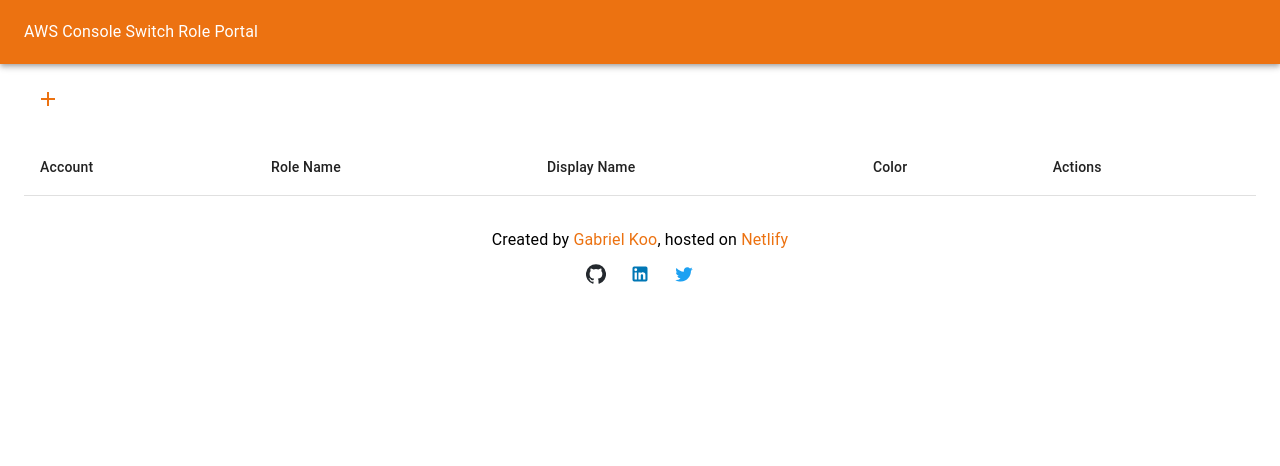
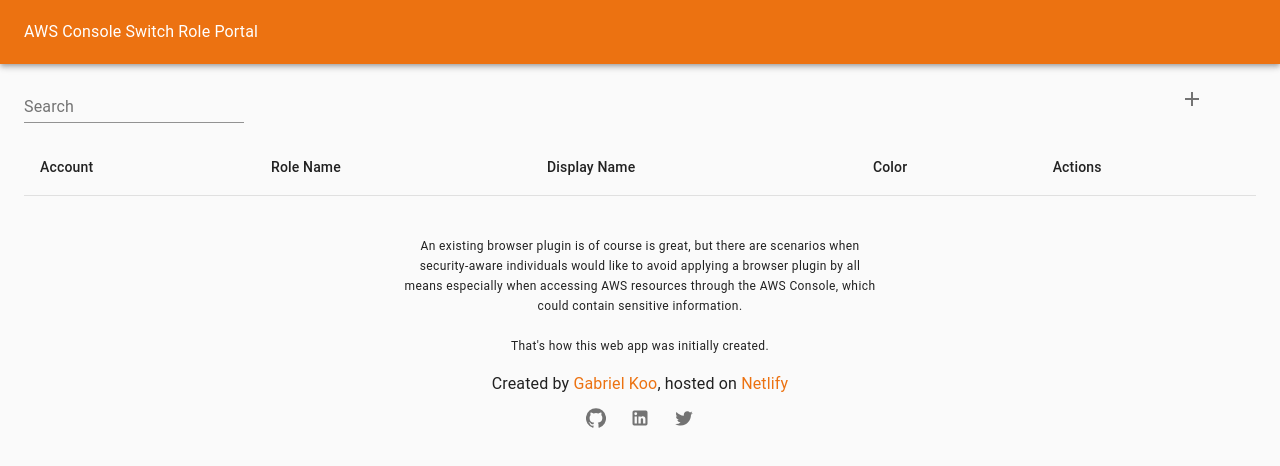
Before and after one commit to gabrielkoo/aws-console-switch-role-portal, a React (Create React App) app: page / in a window 1280 px wide. Shown: the top 466 px of the page. Built offline with nearby package versions, Linux system fonts and the light colour scheme.

Commit message:
more edits

```diff
--- a/src/App.tsx
+++ b/src/App.tsx
@@ -1,23 +1,31 @@
 import React, { useState } from 'react';
 import { useLocalStorage } from 'react-use';
 import { v4 as uuidv4 } from 'uuid';
+import { createMuiTheme } from '@material-ui/core/styles';
 import { MuiThemeProvider } from '@material-ui/core/styles';
-import { Container, Grid, IconButton } from '@material-ui/core';
+import {
+  Container,
+  CssBaseline,
+  Grid,
+  IconButton,
+  TextField,
+  useMediaQuery,
+} from '@material-ui/core';
 import { Add as AddIcon } from '@material-ui/icons';
 import Footer from './components/Footer';
 import RoleList from './components/RoleList';
 import SwitchRoleModal from './components/SwitchRoleModal';
 import TopBar from './components/TopBar';
-import { theme } from './styles';
 import { Role } from './types';
 
 const App = () => {
   const [roleList, setRoleList] = useLocalStorage<Role[]>('roleList', []);
-  const [formMode, setFormMode] = useState('');
-  const [recordId, setRecordId] = useState('');
+  const [formMode, setFormMode] = useState<'create' | 'edit' | ''>('');
+  const [recordId, setRecordId] = useState<string>('');
   const [initialValues, setInitialValues] = useState<Role | undefined>(
     undefined,
   );
+  const [search, setSearch] = useState('');
   const [open, setOpen] = useState<boolean>(false);
 
   const handleClose = React.useCallback(() => {
@@ -81,29 +89,57 @@
     handleOpen();
   }, [formMode, recordId, roleList, setInitialValues, handleOpen, handleClose]);
 
+  const filteredRoleList = React.useMemo(() => {
+    return (
+      roleList?.filter(role =>
+        Object.values(role).some(value =>
+          value?.toLowerCase().includes(search),
+        ),
+      ) ?? []
+    );
+  }, [roleList, search]);
+
+  const prefersDarkMode = useMediaQuery('(prefers-color-scheme: dark)');
+  const theme = React.useMemo(
+    () =>
+      createMuiTheme({
+        palette: {
+          type: prefersDarkMode ? 'dark' : 'light',
+          primary: {
+            main: '#ec7211',
+          },
+        },
+      }),
+    [prefersDarkMode],
+  );
+
   return (
     <MuiThemeProvider theme={theme}>
+      <CssBaseline />
       <TopBar />
       <main>
-        <div style={{ marginTop: 75 }} />
-        <Container>
-          <Grid container spacing={2} direction="row-reverse">
-            <Grid item xs={12} sm={12}>
-              <IconButton onClick={handleCreate} color="primary">
+        <Container style={{ marginTop: 75, marginBottom: 25 }}>
+          <Grid container spacing={2} direction="row" justify="flex-end">
+            <Grid item xs={11} sm={11}>
+              <TextField
+                label="Search"
+                value={search}
+                onChange={event => setSearch(event.target.value.toLowerCase())}
+              />
+            </Grid>
+            <Grid item xs={1} sm={1}>
+              <IconButton onClick={handleCreate}>
                 <AddIcon />
               </IconButton>
             </Grid>
             <Grid item xs={12} sm={12}>
               {roleList && (
                 <RoleList
-                  roleList={roleList}
+                  roleList={filteredRoleList}
                   handleEdit={handleEdit}
                   handleDelete={handleDelete}
                 />
               )}
-            </Grid>
-            <Grid item xs={12} sm={12}>
-              <Footer />
             </Grid>
           </Grid>
         </Container>
@@ -118,6 +154,7 @@
           />
         )}
       </main>
+      <Footer />
     </MuiThemeProvider>
   );
 };
--- a/src/components/Footer.tsx
+++ b/src/components/Footer.tsx
@@ -1,37 +1,50 @@
 import React from 'react';
-import { Box, IconButton, Link, Typography } from '@material-ui/core';
+import { Box, IconButton, Typography } from '@material-ui/core';
 import { GitHub, LinkedIn, Twitter } from '@material-ui/icons';
+import Link from './Link';
 
 const socialProfiles = [
-  { icon: GitHub, color: '#24292e', href: 'https://github.com/gabrielkoo' },
-  {
-    icon: LinkedIn,
-    color: '#0077b5',
-    href: 'https://linkedin.com/in/gabriel-koo',
-  },
-  { icon: Twitter, color: '#1da1f2', href: 'https://twitter.com/gabrielkoo_' },
+  { icon: GitHub, href: 'https://github.com/gabrielkoo' },
+  { icon: LinkedIn, href: 'https://linkedin.com/in/gabriel-koo' },
+  { icon: Twitter, href: 'https://twitter.com/gabrielkoo_' },
 ];
 
 const Footer: React.FC = () => (
   <Box display="flex" pt={2} alignItems="center" flexDirection="column">
+    <Box maxWidth={480}>
+      <Typography align="center" component="p" variant="caption">
+        An existing browser plugin is of course is great, but there are
+        scenarios when security-aware individuals would like to avoid applying a
+        browser plugin by all means especially when accessing AWS resources
+        through the AWS Console, which could contain sensitive information.
+        <br />
+        <br />
+        That's how this web app was initially created.
+      </Typography>
+    </Box>
+
+    <Box mt={2}>
       <Typography component="p">
-      Created by <Link href="https://gabrielkoo.com" children="Gabriel Koo" />,
-      hosted on <Link href="https://www.netlify.com/" children="Netlify" />
+        Created by <Link href="https://gabrielkoo.com" children="Gabriel Koo" />
+        , hosted on <Link href="https://www.netlify.com/" children="Netlify" />
       </Typography>
+    </Box>
+    <Box>
       <Typography component="p">
         {[
-        socialProfiles.map(({ icon: Icon, color, href }, ix) => (
+          socialProfiles.map(({ icon: Icon, href }, ix) => (
             <IconButton
               key={ix}
               href={href}
               target="_blank"
               rel="noopener noreferer"
-            children={<Icon style={{ color }} fontSize="small" />}
+              children={<Icon fontSize="small" />}
             />
           )),
         ]}
       </Typography>
     </Box>
+  </Box>
 );
 
 export default Footer;
--- a/src/components/Link.tsx
+++ b/src/components/Link.tsx
@@ -1,7 +1,7 @@
 import React from 'react';
 import MuiLink, { LinkProps } from '@material-ui/core/Link';
 
-const Link: React.ReactNode = (props: LinkProps) => (
+const Link = (props: LinkProps) => (
   <MuiLink
     target="_blank"
     rel="noreferrer noopener"
--- a/src/components/RoleList.tsx
+++ b/src/components/RoleList.tsx
@@ -2,12 +2,12 @@
 import {
   Box,
   IconButton,
-  Link,
   Table,
   TableBody,
   TableCell,
   TableHead,
   TableRow,
+  Tooltip,
 } from '@material-ui/core';
 import {
   AccountCircle as AccountCircleIcon,
@@ -33,15 +33,11 @@
 
 const RoleRow = ({ role, handleEdit, handleDelete }: RoleRowProps) => (
   <TableRow key={role.id}>
-    <TableCell>
-      <pre>{role.account}</pre>
-    </TableCell>
-    <TableCell>
-      <pre>{role.roleName}</pre>
-    </TableCell>
-    <TableCell>
-      <pre>{role.displayName}</pre>
-    </TableCell>
+    {['account', 'roleName', 'displayName'].map(key => (
+      <TableCell key={key}>
+        <pre>{role[key]}</pre>
+      </TableCell>
+    ))}
     <TableCell>
       <Box alignItems="center" display="flex">
         <Box>
@@ -54,23 +50,29 @@
     </TableCell>
     <TableCell>
       <Box alignItems="center" display="flex">
-        <Box>
-          <Link href={getAwsSwitchRoleUrl(role)}>
-            <IconButton>
-              <AccountCircleIcon />
-            </IconButton>
-          </Link>
-        </Box>
-        <Box>
+        <Tooltip title="Grant Role">
+          <IconButton
+            onClick={() =>
+              window.open(
+                getAwsSwitchRoleUrl(role),
+                '_blank',
+                'noopener noreferrer',
+              )
+            }
+          >
+            <AccountCircleIcon />
+          </IconButton>
+        </Tooltip>
+        <Tooltip title="Edit Role">
           <IconButton onClick={() => handleEdit(role.id)}>
             <EditIcon />
           </IconButton>
-        </Box>
-        <Box>
+        </Tooltip>
+        <Tooltip title="Delete Role">
           <IconButton onClick={() => handleDelete(role.id)}>
             <DeleteIcon />
           </IconButton>
-        </Box>
+        </Tooltip>
       </Box>
     </TableCell>
   </TableRow>
--- a/src/components/SwitchRoleModal.tsx
+++ b/src/components/SwitchRoleModal.tsx
@@ -91,7 +91,7 @@
                 id="id"
                 name="id"
                 onChange={handleChange}
-                // type="hidden"
+                type="hidden"
                 disabled
                 value={values.id}
               />
--- a/src/styles.ts
+++ /dev/null
@@ -1,11 +0,0 @@
-import { createMuiTheme } from '@material-ui/core/styles';
-
-const theme = createMuiTheme({
-  palette: {
-    primary: {
-      main: '#ec7211',
-    },
-  },
-});
-
-export { theme };
```
Also changed, not shown: 1 other file (tests, documents, lock files or other folders). Lines whose indentation alone changed are shown as unchanged.
